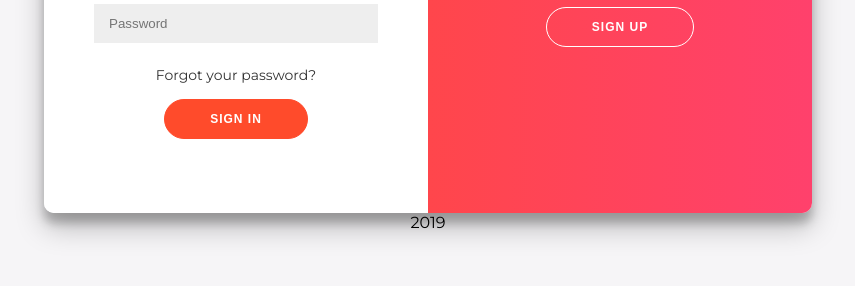
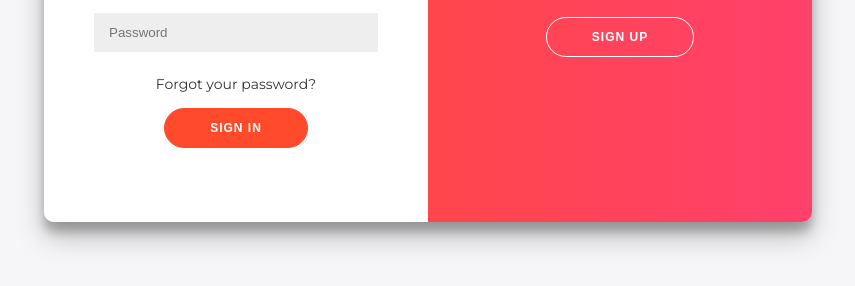
Before and after one commit to troubleddev/HNG, a plain HTML site: page index.html in a window 1280 px wide. Shown: the part 378-664 px from the top of the page, without its empty margins (212-1067 px from the left). Drawn offline with Linux system fonts and the light colour scheme.

Commit message:
a little adjustment

```diff
--- a/index.html
+++ b/index.html
@@ -74,8 +74,5 @@
 
 
 </div>
-<footer>
-2019
-</footer>
 </body>
 </html>
```
